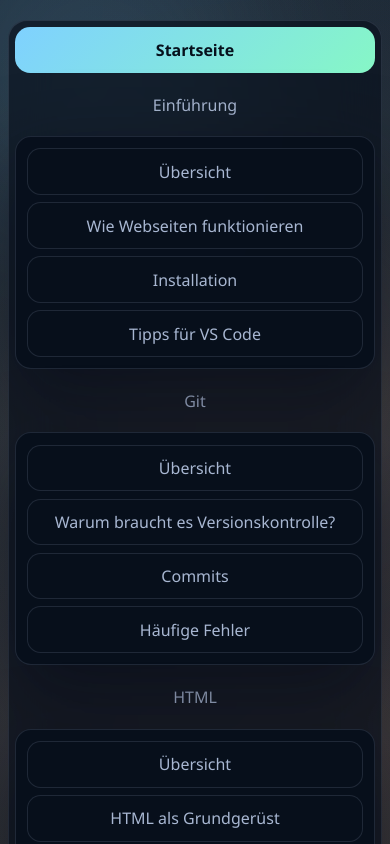
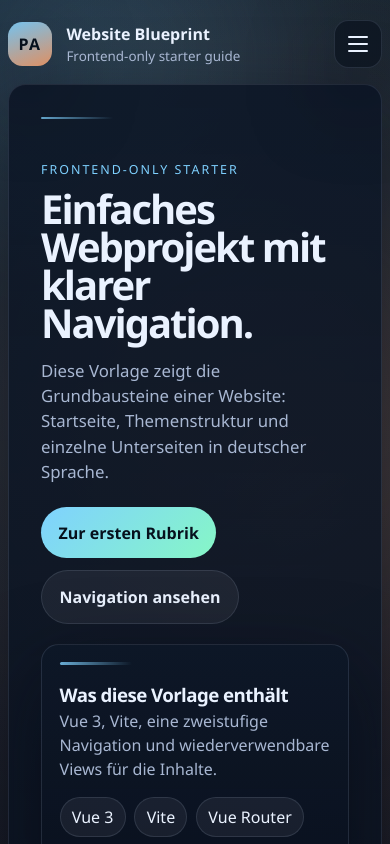
Before and after one commit to simeonjackman/websites, a Vue app: page / in a window 390 px wide. Shown: the top 844 px of the page. Built offline with nearby package versions, Linux system fonts and the light colour scheme; the HTML template or start-up script is replaced by a standard one.

Commit message:
CHANGE: base layout

```diff
--- a/src/App.vue
+++ b/src/App.vue
@@ -1,17 +1,22 @@
 <script setup>
-import { computed } from 'vue'
+import { computed, ref } from 'vue'
 import { RouterLink, RouterView, useRoute } from 'vue-router'
 import { sections } from './data/siteNavigation'
 
 const route = useRoute()
 
 const navigation = sections
+const menuOpen = ref(false)
 
 const activeSection = computed(() => {
   return navigation.find(
     (section) => route.path === section.path || route.path.startsWith(`${section.path}/`),
   )
 })
+
+function closeMenu() {
+  menuOpen.value = false
+}
 </script>
 
 <template>
@@ -20,21 +25,51 @@ const activeSection = computed(() => {
     <div class="ambient ambient-two"></div>
 
     <header class="topbar">
-      <nav class="nav-bar" aria-label="Primary navigation">
-        <RouterLink to="/" class="nav-pill" :class="{ active: route.path === '/' }">
+      <div class="topbar-row">
+        <RouterLink to="/" class="brand">
+          <span class="brand-mark">PA</span>
+          <span>
+            <strong>Website Blueprint</strong>
+            <small>Frontend-only starter guide</small>
+          </span>
+        </RouterLink>
+
+        <button
+          type="button"
+          class="burger-button"
+          :class="{ open: menuOpen }"
+          :aria-expanded="menuOpen"
+          aria-controls="mobile-nav"
+          aria-label="Navigation umschalten"
+          @click="menuOpen = !menuOpen"
+        >
+          <span></span>
+          <span></span>
+          <span></span>
+        </button>
+      </div>
+
+      <nav id="mobile-nav" class="nav-bar" :class="{ open: menuOpen }" aria-label="Primary navigation">
+        <RouterLink to="/" class="nav-pill nav-home" :class="{ active: route.path === '/' }" @click="closeMenu">
           Startseite
         </RouterLink>
 
-        <div v-for="section in navigation" :key="section.slug" class="nav-dropdown-group">
-          <RouterLink :to="section.path" class="nav-pill nav-pill-main" :class="{ active: activeSection?.slug === section.slug }">
+        <article v-for="section in navigation" :key="section.slug" class="nav-section">
+          <RouterLink
+            :to="section.path"
+            class="nav-pill nav-section-title"
+            :class="{ active: activeSection?.slug === section.slug }"
+            @click="closeMenu"
+          >
             {{ section.label }}
           </RouterLink>
 
-          <div class="nav-dropdown" :aria-label="`Untermenü für ${section.label}`">
+          <div class="nav-section-items">
             <RouterLink
               :to="section.path"
               class="subnav-pill"
               :class="{ active: route.path === section.path }"
+              @click="closeMenu"
             >
               Übersicht
             </RouterLink>
@@ -44,11 +79,12 @@ const activeSection = computed(() => {
               :to="`${section.path}/${lesson.slug}`"
               class="subnav-pill"
               :class="{ active: route.path === `${section.path}/${lesson.slug}` }"
+              @click="closeMenu"
             >
               {{ lesson.title }}
             </RouterLink>
           </div>
-        </div>
+        </article>
       </nav>
     </header>
 
--- a/src/style.css
+++ b/src/style.css
@@ -94,11 +94,16 @@ button {
 
 .topbar {
   z-index: 20;
+  gap: 1rem;
+  padding: 1.25rem 0 1rem;
+}
+
+.topbar-row {
   display: flex;
+  width: 100%;
   align-items: center;
   justify-content: space-between;
   gap: 1rem;
-  padding: 1.25rem 0 1rem;
 }
 
 .page-frame {
@@ -139,15 +144,57 @@ button {
 }
 
 .nav-bar {
-  display: flex;
-  align-items: flex-start;
-  flex-wrap: wrap;
-  gap: 0.55rem;
-  padding: 0.35rem;
+  display: none;
+  position: absolute;
+  top: calc(100% + 0.75rem);
+  right: 0;
+  width: min(34rem, calc(100vw - 2rem));
+  max-height: min(70vh, 42rem);
+  overflow: auto;
+  gap: 0.7rem;
+  padding: 0.8rem;
   border: 1px solid var(--border);
   border-radius: 1.2rem;
+  background: rgba(8, 16, 29, 0.96);
+  backdrop-filter: blur(20px);
+  box-shadow: var(--shadow);
+  z-index: 30;
+}
+
+.burger-button {
+  display: inline-flex;
+  align-items: center;
+  justify-content: center;
+  flex-direction: column;
+  gap: 0.34rem;
+  width: 3rem;
+  height: 3rem;
+  border: 1px solid var(--border);
+  border-radius: 0.9rem;
   background: rgba(8, 16, 29, 0.65);
-  backdrop-filter: blur(20px);
+  color: var(--text);
+  box-shadow: var(--shadow);
+}
+
+.burger-button span {
+  display: block;
+  width: 1.25rem;
+  height: 2px;
+  border-radius: 999px;
+  background: currentColor;
+  transition: transform 180ms ease, opacity 180ms ease;
+}
+
+.burger-button.open span:nth-child(1) {
+  transform: translateY(6px) rotate(45deg);
+}
+
+.burger-button.open span:nth-child(2) {
+  opacity: 0;
+}
+
+.burger-button.open span:nth-child(3) {
+  transform: translateY(-6px) rotate(-45deg);
 }
 
 .nav-pill {
@@ -172,52 +219,24 @@ button {
   font-weight: 700;
 }
 
-.nav-dropdown-group {
-  position: relative;
-  display: inline-flex;
-  flex-direction: column;
-}
 
-.nav-pill-main {
-  min-width: 9.5rem;
-}
-
-.nav-dropdown {
-  position: absolute;
-  top: calc(100% + 0.55rem);
-  left: 0;
-  min-width: 18rem;
-  max-width: min(30rem, calc(100vw - 2rem));
-  padding: 0.7rem;
-  border: 1px solid var(--border);
-  border-radius: 1rem;
-  background: rgba(8, 16, 29, 0.96);
-  box-shadow: var(--shadow);
-  display: grid;
-  gap: 0.45rem;
-  opacity: 0;
-  pointer-events: none;
-  transform: translateY(-6px);
-  transition: opacity 180ms ease, transform 180ms ease;
-  z-index: 20;
-}
-
-.nav-dropdown-group:hover .nav-dropdown,
-.nav-dropdown-group:focus-within .nav-dropdown {
-  opacity: 1;
-  pointer-events: auto;
-  transform: translateY(0);
-}
-
-.nav-dropdown .subnav-pill {
+.nav-home,
+.nav-section-title {
   width: 100%;
   justify-content: flex-start;
 }
 
-.nav-dropdown .subnav-pill.active {
-  color: #06101c;
-  background: linear-gradient(135deg, var(--accent-warm), var(--accent-cool));
-  font-weight: 700;
+.nav-section {
+  display: grid;
+  gap: 0.5rem;
+  padding-top: 0.3rem;
+  border-top: 1px solid rgba(200, 220, 255, 0.08);
+}
+
+.nav-section-items {
+  display: grid;
+  gap: 0.45rem;
+  padding-left: 0.3rem;
 }
 
 .subnav-pill {
@@ -232,6 +251,10 @@ button {
 .subnav-pill:hover {
   transform: translateY(-1px);
   color: var(--text);
+}
+
+.nav-bar.open {
+  display: grid;
 }
 
 .page-frame {
@@ -655,34 +678,12 @@ svg {
 
   .topbar {
     display: grid;
+    gap: 0.8rem;
     justify-items: start;
   }
 
-  .nav-dropdown-group {
+  .topbar-row {
     width: 100%;
-  }
-
-  .nav-pill-main {
-    width: 100%;
-  }
-
-  .nav-dropdown {
-    position: static;
-    opacity: 1;
-    pointer-events: auto;
-    transform: none;
-    width: 100%;
-    min-width: 0;
-    max-width: none;
-    margin-top: 0.5rem;
-  }
-
-  .subnav {
-    gap: 0.4rem;
-  }
-
-  .nav-group {
-    padding: 0.9rem;
   }
 
   .stats-grid,
@@ -710,7 +711,6 @@ svg {
     border-radius: 1.1rem;
   }
 
-  .nav-pillset,
   .segment {
     width: 100%;
     justify-content: space-between;
@@ -722,9 +722,15 @@ svg {
     text-align: center;
   }
 
+  .nav-bar.open .nav-pill,
+  .nav-bar.open .subnav-pill {
+    width: 100%;
+    text-align: left;
+  }
+
   .subnav-pill {
-    flex: 1 1 calc(50% - 0.25rem);
-    text-align: center;
+    width: 100%;
+    text-align: left;
   }
 
   h1 {
--- a/src/views/LessonView.vue
+++ b/src/views/LessonView.vue
@@ -1,19 +1,21 @@
 <script setup>
 import { computed } from 'vue'
-import { useRoute, RouterLink } from 'vue-router'
+import { RouterLink } from 'vue-router'
 import { findLessonBySlug } from '../data/siteNavigation'
 
-const route = useRoute()
+const props = defineProps({
+  sectionSlug: {
+    type: String,
+    required: true,
+  },
+  lessonSlug: {
+    type: String,
+    required: true,
+  },
+})
 
 const content = computed(() => {
-  const sectionSlug = route.params.sectionSlug
-  const lessonSlug = route.params.lessonSlug
-
-  if (typeof sectionSlug !== 'string' || typeof lessonSlug !== 'string') {
-    return null
-  }
-
-  return findLessonBySlug(sectionSlug, lessonSlug)
+  return findLessonBySlug(props.sectionSlug, props.lessonSlug)
 })
 </script>
 
--- a/src/views/SectionView.vue
+++ b/src/views/SectionView.vue
@@ -1,6 +1,6 @@
 <script setup>
 import { computed } from 'vue'
-import { RouterLink, RouterView } from 'vue-router'
+import { RouterLink, RouterView, useRoute } from 'vue-router'
 import { findSectionBySlug } from '../data/siteNavigation'
 
 const props = defineProps({
@@ -11,11 +11,14 @@ const props = defineProps({
 })
 
 const section = computed(() => findSectionBySlug(props.sectionSlug))
+const route = useRoute()
+
+const isLessonRoute = computed(() => typeof route.params.lessonSlug === 'string')
 </script>
 
 <template>
   <section v-if="section" class="page stack">
-    <section class="hero">
+    <section v-if="!isLessonRoute" class="hero">
       <div class="hero-grid">
         <div>
           <p class="kicker">{{ section.label }}</p>
@@ -54,7 +57,7 @@ const section = computed(() => findSectionBySlug(props.sectionSlug))
       </div>
     </section>
 
-    <section class="section-grid">
+    <section v-if="!isLessonRoute" class="section-grid">
       <article v-for="lesson in section.lessons" :key="lesson.slug" class="card">
         <h3>{{ lesson.title }}</h3>
         <p>{{ lesson.summary }}</p>
@@ -62,7 +65,7 @@ const section = computed(() => findSectionBySlug(props.sectionSlug))
       </article>
     </section>
 
-    <section class="panel">
+    <section v-if="!isLessonRoute" class="panel">
       <p class="kicker">Nächster Schritt</p>
       <h2>Öffne eine Unterseite, um das Thema im Detail zu lesen.</h2>
     </section>
```
